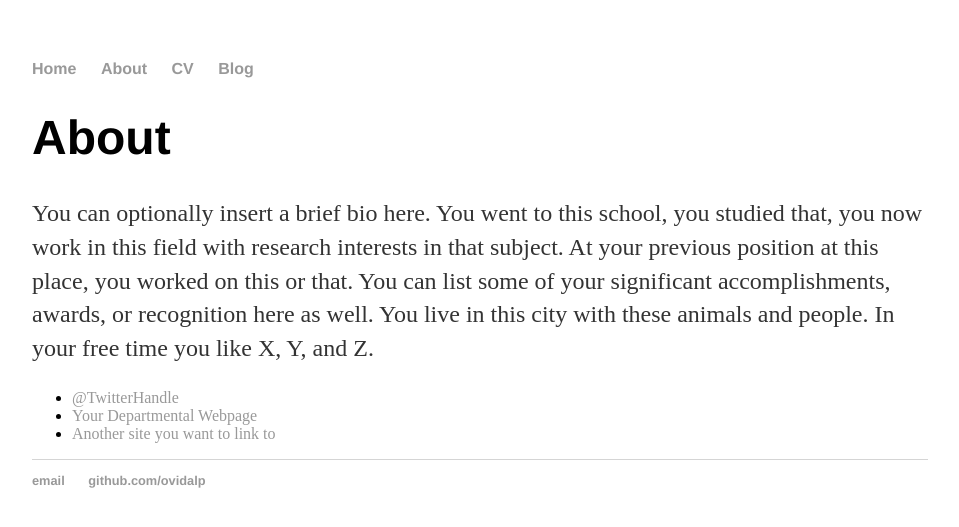
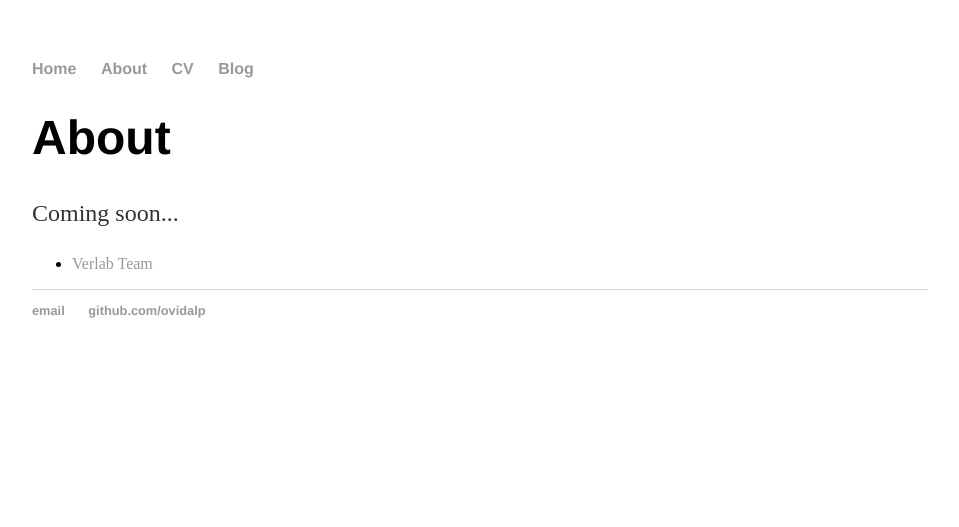
Before and after one commit to ovidalp/ovidalp.github.io, a Jekyll site: the page built from about/index.html, in a window 1280 px wide. Shown: the top 527 px of the page, without its empty margins (160-1119 px from the left). Built offline with Jekyll 4.4.1, drawn with Linux system fonts in a browser that asks for light colours.

Commit message:
Update index.html

```diff
--- a/about/index.html
+++ b/about/index.html
@@ -1,15 +1,15 @@
 ---
 layout: default
-title: About Hank Quinlan
+title: About Omar Vidal
 ---
 
 		<div class="about">
 			<h1>About</h1>
-			<p>You can optionally insert a brief bio here. You went to this school, you studied that, you now work in this field with research interests in that subject. At your previous position at this place, you worked on this or that. You can list some of your significant accomplishments, awards, or recognition here as well. You live in this city with these animals and people. In your free time you like X, Y, and Z.</p>
+			<p>Coming soon...</p>
 
 			<ul class="contacts">
-				<li><a href="#">@TwitterHandle</a></li>
-				<li><a href="#">Your Departmental Webpage</a></li>
-				<li><a href="#">Another site you want to link to</a></li>
+				<!-- <li><a href="#">@TwitterHandle</a></li>. -->
+				<!-- <li><a href="#">Another site you want to link to</a></li>. -->
+				<li><a href="https://www.verlab.dcc.ufmg.br/">Verlab Team</a></li>
 				</ul>
 		</div>
```
